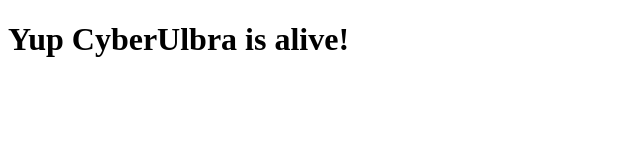
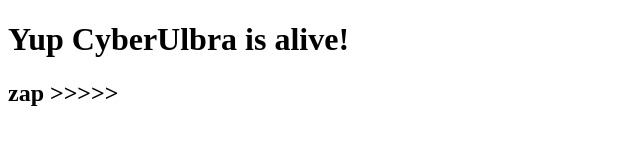
Before and after one commit to CyberUlbra/cyberulbra.github.io, a plain HTML site: page index.html in a window 1280 px wide. Shown: the whole page, without its empty margins (0-640 px from the left). Drawn offline with Linux system fonts and the light colour scheme.

Commit message:
Update index.html

```diff
--- a/index.html
+++ b/index.html
@@ -8,5 +8,6 @@
 </head>
 <body>
     <h1>Yup CyberUlbra is alive!</h1>
+    <h2> zap >>>>> </h2>
 </body>
 </html>
```
